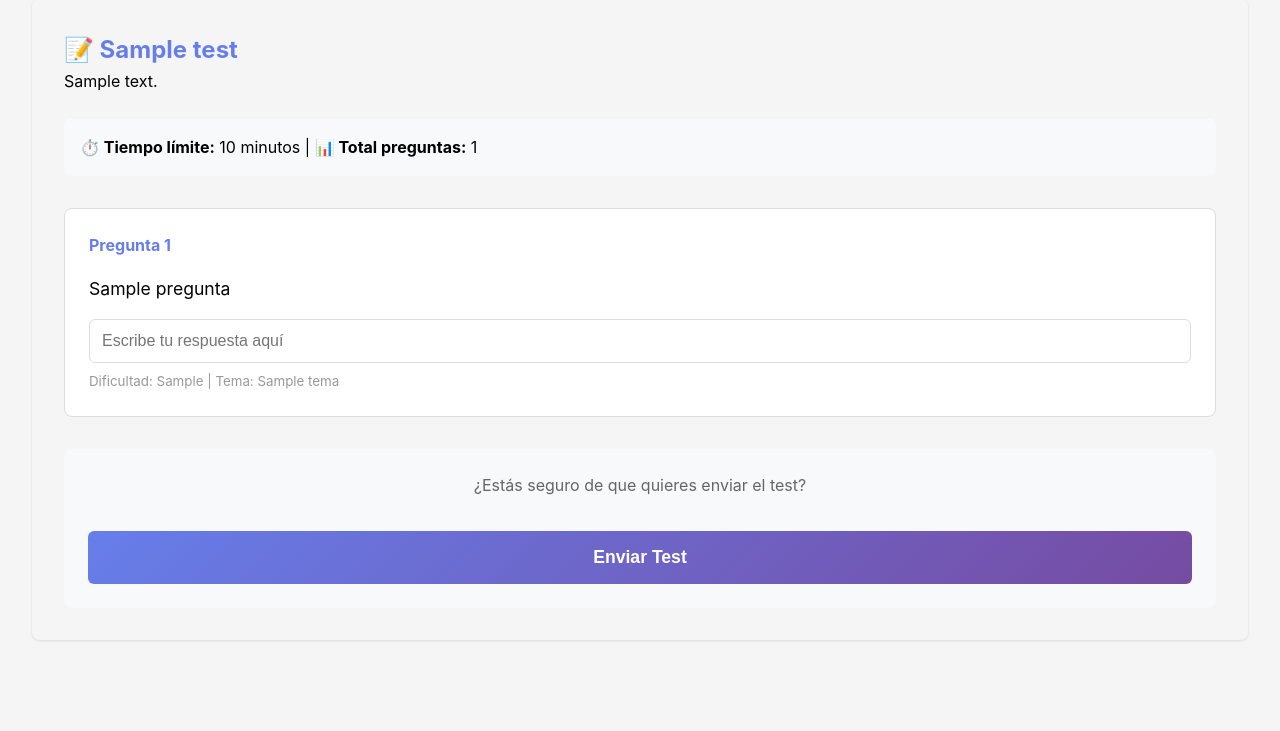
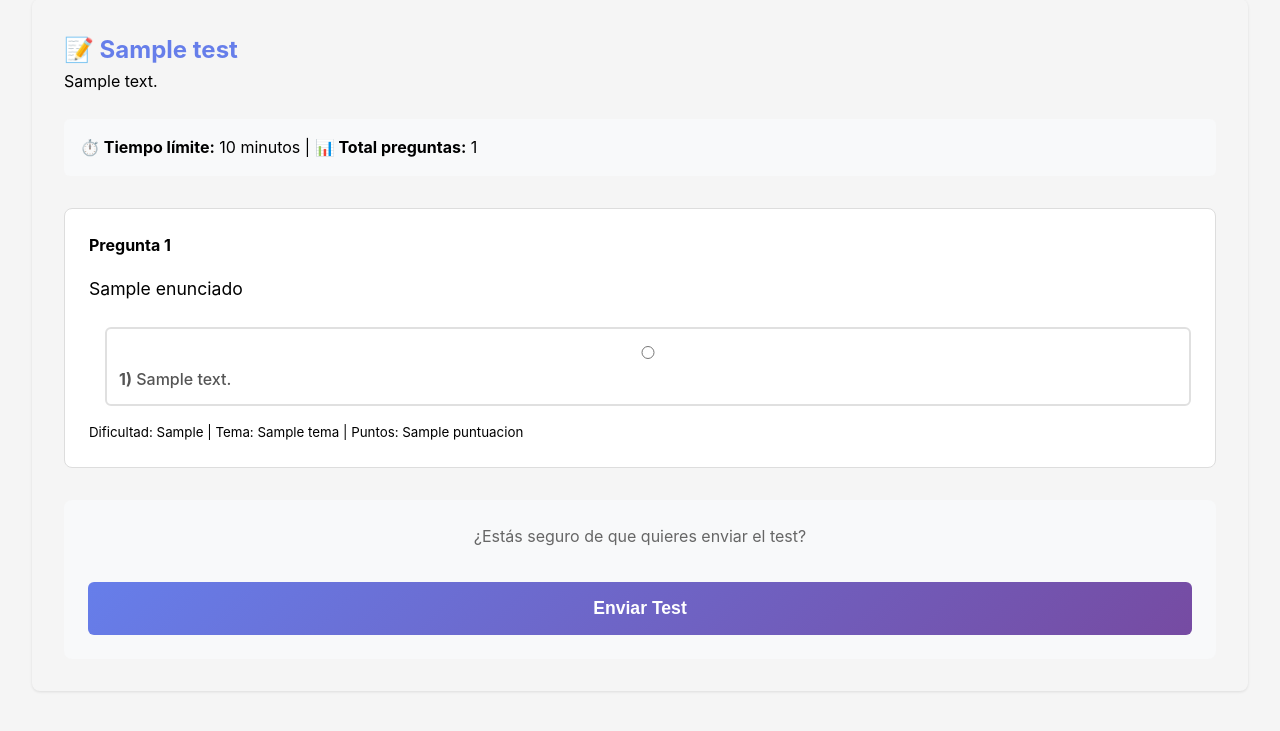
Before and after one commit to misantamaria/StepUp, a Django app: template app/boards/templates/boards/alumno/realizar_test.html in a window 1280 px wide. Shown: the part 123-854 px from the top of the page. Run offline with Django 5.2, Linux system fonts and the light colour scheme; the template is opened without the code that fills it: most values are stand-ins (such as "Sample title", 1, 10 or a date in 2020).

Commit message:
Corregida pregunta tipo teset

```diff
--- a/app/boards/templates/boards/alumno/realizar_test.html
+++ b/app/boards/templates/boards/alumno/realizar_test.html
@@ -17,47 +17,20 @@
 
         {% for pregunta in preguntas %}
         <div style="border: 1px solid #ddd; padding: 1.5rem; border-radius: 8px; margin-bottom: 1.5rem; background: white;">
-            <h4 style="color: #667eea; margin-bottom: 1rem;">Pregunta {{ forloop.counter }}</h4>
-            <p style="font-size: 1.1rem; margin-bottom: 1rem;">{{ pregunta.titulo }}</p>
+            <h4 style="color: {{ THEME_COLORS.primary_light }}; margin-bottom: 1rem;">Pregunta {{ forloop.counter }}</h4>
+            <p style="font-size: 1.1rem; margin-bottom: 1.5rem; line-height: 1.6;">{{ pregunta.enunciado }}</p>
 
-            {% if pregunta.tipo == 'multiple' %}
-                <div style="margin-left: 1rem;">
-                    <label style="display: block; padding: 0.5rem; cursor: pointer;">
-                        <input type="radio" name="pregunta_{{ pregunta.id }}" value="A" required>
-                        <strong>A)</strong> {{ pregunta.opcion_a }}
-                    </label>
-                    <label style="display: block; padding: 0.5rem; cursor: pointer;">
-                        <input type="radio" name="pregunta_{{ pregunta.id }}" value="B" required>
-                        <strong>B)</strong> {{ pregunta.opcion_b }}
-                    </label>
-                    <label style="display: block; padding: 0.5rem; cursor: pointer;">
-                        <input type="radio" name="pregunta_{{ pregunta.id }}" value="C" required>
-                        <strong>C)</strong> {{ pregunta.opcion_c }}
-                    </label>
-                    <label style="display: block; padding: 0.5rem; cursor: pointer;">
-                        <input type="radio" name="pregunta_{{ pregunta.id }}" value="D" required>
-                        <strong>D)</strong> {{ pregunta.opcion_d }}
-                    </label>
-                </div>
-            {% elif pregunta.tipo == 'verdadero_falso' %}
-                <div style="margin-left: 1rem;">
-                    <label style="display: block; padding: 0.5rem; cursor: pointer;">
-                        <input type="radio" name="pregunta_{{ pregunta.id }}" value="verdadero" required>
-                        Verdadero
-                    </label>
-                    <label style="display: block; padding: 0.5rem; cursor: pointer;">
-                        <input type="radio" name="pregunta_{{ pregunta.id }}" value="falso" required>
-                        Falso
-                    </label>
-                </div>
-            {% else %}
-                <input type="text" name="pregunta_{{ pregunta.id }}" required
-                       style="width: 100%; padding: 0.75rem; border: 1px solid #ddd; border-radius: 6px;"
-                       placeholder="Escribe tu respuesta aquí">
-            {% endif %}
+            <div style="margin-left: 1rem;">
+                {% for respuesta in pregunta.get_respuestas %}
+                <label style="display: block; padding: 0.75rem; margin-bottom: 0.5rem; cursor: pointer; border: 2px solid #e0e0e0; border-radius: 6px; transition: all 0.3s;">
+                    <input type="radio" name="pregunta_{{ pregunta.pregunta_id }}" value="{{ respuesta.id }}" required style="margin-right: 0.5rem;">
+                    <strong>{{ forloop.counter }})</strong> {{ respuesta.contenido }}
+                </label>
+                {% endfor %}
+            </div>
 
-            <small style="color: #999; display: block; margin-top: 0.5rem;">
-                Dificultad: {{ pregunta.get_dificultad_display }} | Tema: {{ pregunta.tema|default:"General" }}
+            <small style="color: {{ THEME_COLORS.text_inactive }}; display: block; margin-top: 1rem;">
+                Dificultad: {{ pregunta.get_dificultad_display }} | Tema: {{ pregunta.tema }} | Puntos: {{ pregunta.puntuacion }}
             </small>
         </div>
         {% endfor %}
@@ -70,4 +43,21 @@
         </div>
     </form>
 </div>
+
+<style>
+    label:has(input[type="radio"]) {
+        cursor: pointer;
+    }
+
+    label:has(input[type="radio"]:checked) {
+        background: linear-gradient(135deg, #e3f2fd 0%, #bbdefb 100%);
+        border-color: {{ THEME_COLORS.primary }} !important;
+        font-weight: 600;
+    }
+
+    label:has(input[type="radio"]):hover {
+        border-color: {{ THEME_COLORS.primary_light }};
+        background: #f8f9fa;
+    }
+</style>
 {% endblock %}
```
Also changed, not shown: app/boards/models.py (+19 -46 lines), app/boards/migrations/0005_alter_respuesta_options_delete_question.py (added).
